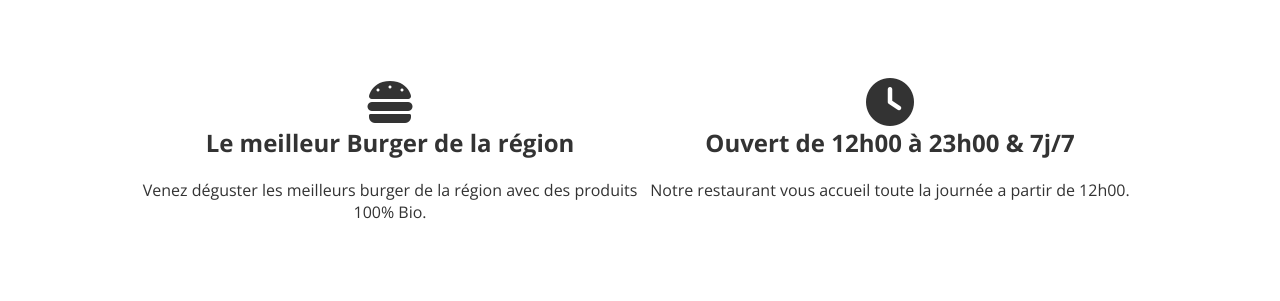
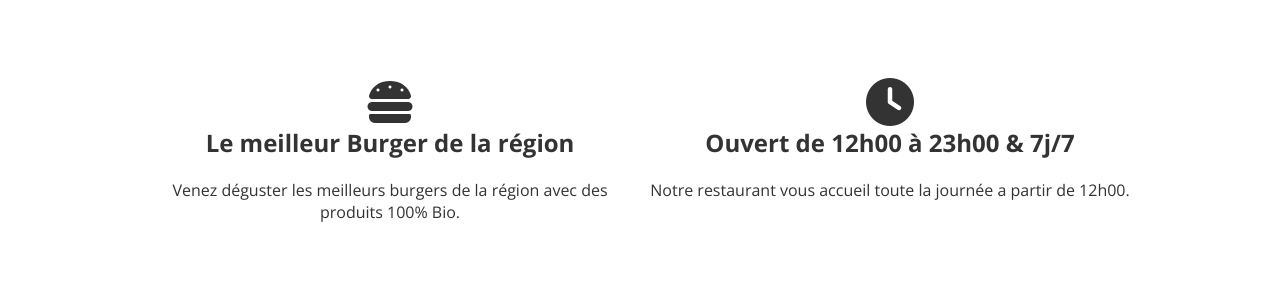
Before and after one commit to EScelles/Bistrot-SCELLES, a plain HTML site: page index.html in a window 1280 px wide. Shown: the part 1394-1695 px from the top of the page. Drawn offline with nearby package versions, Linux system fonts and the light colour scheme.

Commit message:
ddernier commit

```diff
--- a/index.html
+++ b/index.html
@@ -53,7 +53,7 @@
           <i class="fas fa-hamburger fa-3x"></i>
           <h2>Le meilleur Burger de la région</h2>
           <p>
-            Venez déguster les meilleurs burger de la région avec des produits
+            Venez déguster les meilleurs burgers de la région avec des produits
             100% Bio.
           </p>
         </div>
```
